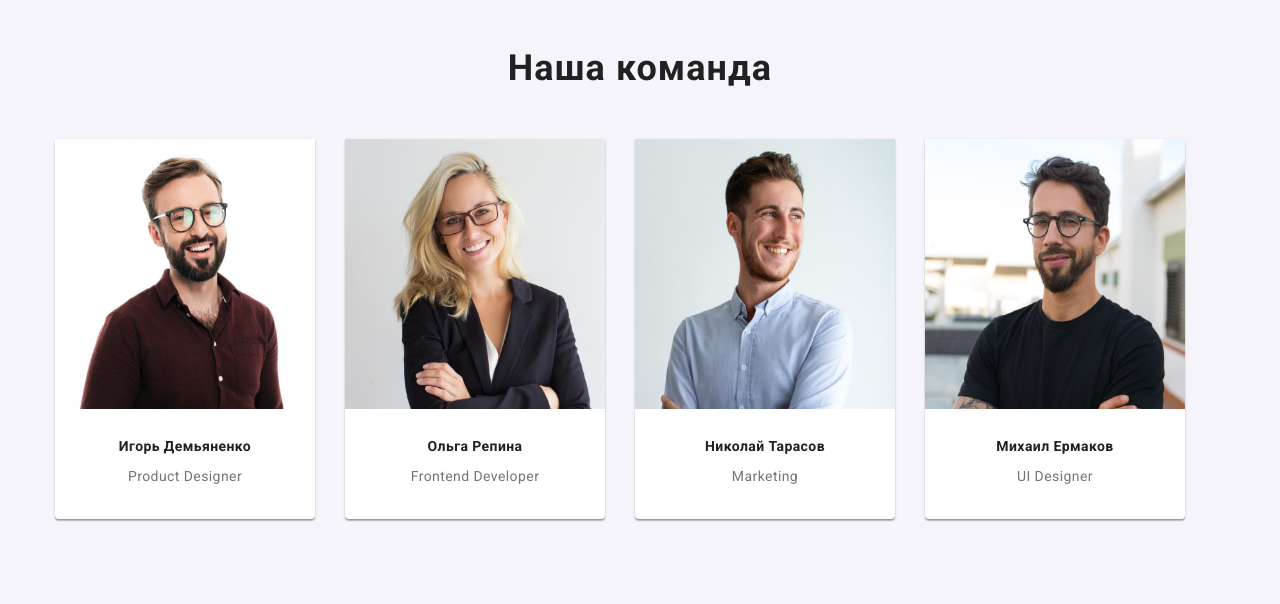
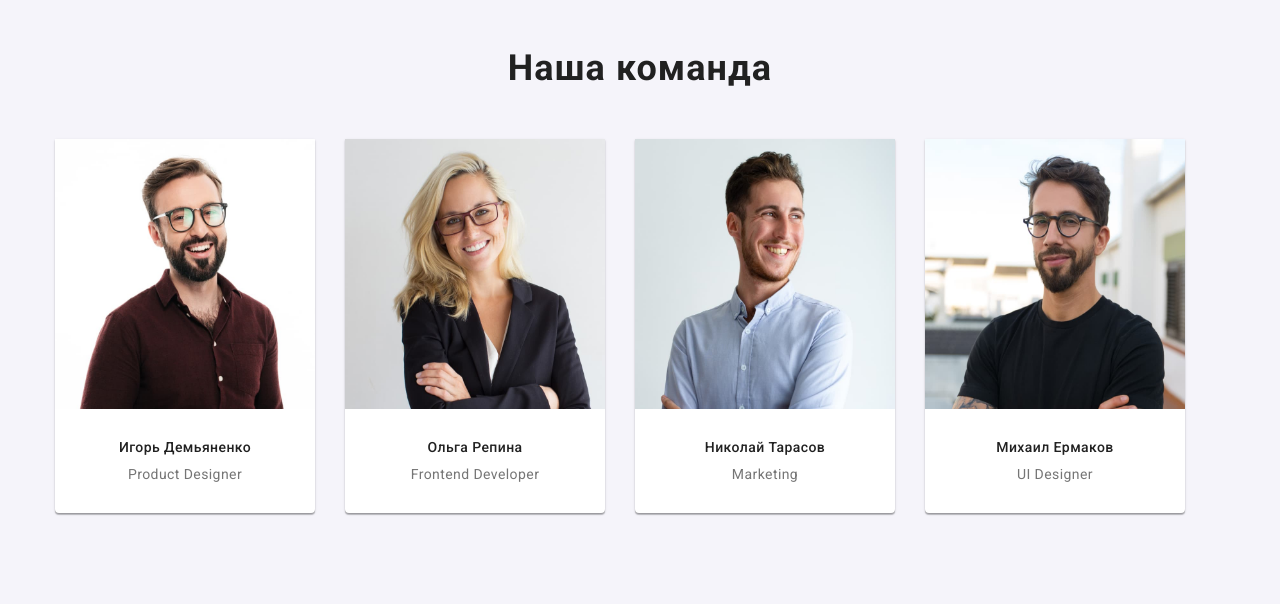
Before and after one commit to Maksym1998/goit-markup-hw-03, a plain HTML site: page index.html in a window 1280 px wide. Shown: the part 1500-2104 px from the top of the page. Drawn offline with nearby package versions, Linux system fonts and the light colour scheme.

Commit message:
fix team size

```diff
--- a/css/styles.css
+++ b/css/styles.css
@@ -269,6 +269,7 @@ img {
   padding-bottom: 30px;
   box-shadow: 0px 1px 3px rgba(0, 0, 0, 0.12), 0px 1px 1px rgba(0, 0, 0, 0.14), 0px 2px 1px rgba(0, 0, 0, 0.2);
   border-radius: 0px 0px 4px 4px;
+  display: block;
 
 }
 
@@ -278,10 +279,14 @@ img {
 
 .team-item-title{
     margin-top: 30px;
+    font-weight: 500;
+    line-height: 1.19;
+
 }
 
 .team-item-text{
   margin-top: 10px;
+  line-height: 1.19;
 }
 
 /*------------ FOOTER -----------------*/
```
